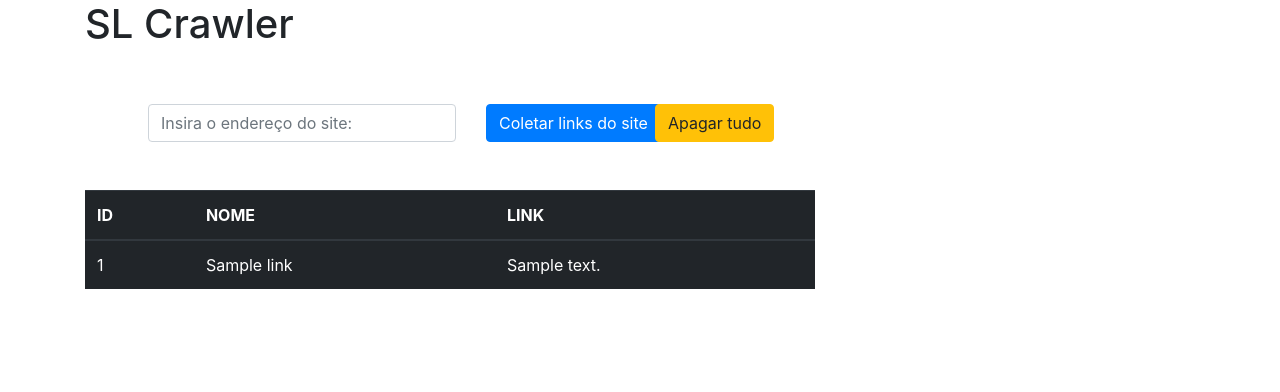
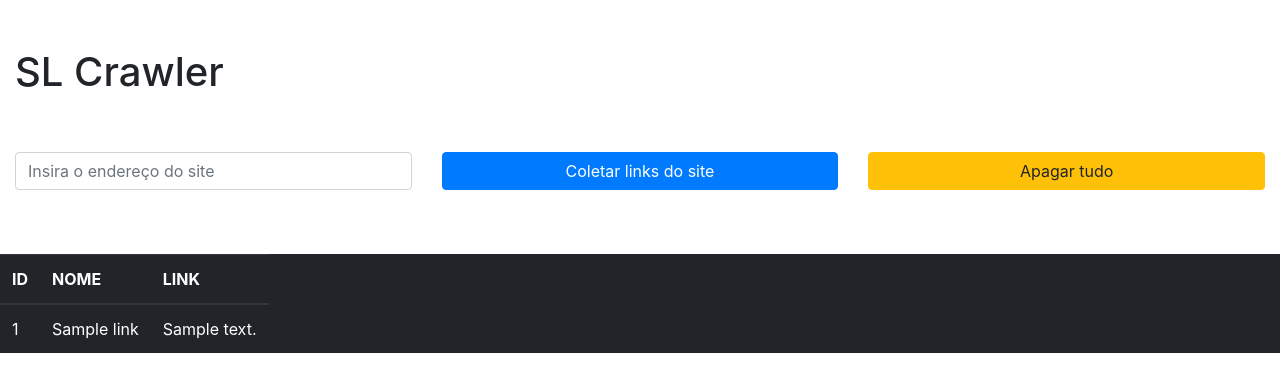
Before and after one commit to diegoinsights/Tech-Lab, a Django app: page / in a window 1280 px wide. Shown: the top 392 px of the page. Run offline with Django 5.2, Linux system fonts and the light colour scheme; tables that the repository leaves empty hold one stand-in row (values such as "Sample post").

Commit message:
bootstrap crawler stuff

```diff
--- a/Django_Masterclass/sl_crawler/crawling/templates/crawling/result.html
+++ b/Django_Masterclass/sl_crawler/crawling/templates/crawling/result.html
@@ -13,33 +13,32 @@
 </head>
 
 <body>
-    <div class="container">
+    <div class="container-fluid">
         <div class="row">
-            <div class="col-md-12 m5">
+            <div class="col-md-12 mt-5">
                 <h1>SL Crawler</h1>
             </div>
         </div>
-        <div class="row m-5">
+        <div class="row mt-5">
             <div class="col-md-4">
                 <form method="POST" action="/">
                     {% csrf_token %}
-                    <input class="form-control" name="site" type="text" id="site" placeholder="Insira o endereço do site: ">
-
+                    <div class="form-group">
+                        <input class="form-control" name="site" type="text" id="site" placeholder="Insira o endereço do site">
+                    </div>
                 </div>
-                <div class="col-md-2">
-                    <button class="btn btn-primary" type="submit">Coletar links do site</button>
+                <div class="col-md-4 mt-2 mt-md-0">
+                    <button class="btn btn-primary btn-block" type="submit">Coletar links do site</button>
                 </div>
-                </form>
-                <div class="col-md-6">
-                    <a class="btn btn-warning" href="/delete">Apagar tudo</a>
-
+                <div class="col-md-4 mt-2 mt-md-0">
+                    <a class="btn btn-warning btn-block" href="/delete">Apagar tudo</a>
                 </div>
-
-
+            </div>
+            </form>
         </div>
-        <div class="row">
-            <div class="col-md-8">
-                <table class="table table-dark">
+        <div class="row mt-5">
+            <div class="col-md-12">
+                <table class="table table-dark table-responsive">
                     <thead>
                         <tr>
                             <th scope="col">ID</th>
@@ -57,12 +56,9 @@
                         {% endfor %}
                     </tbody>
                 </table>
-
             </div>
-
         </div>
     </div>
-
 </body>
 
 </html>
```
